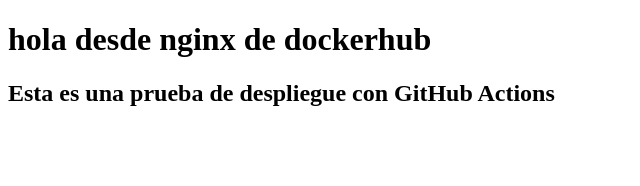
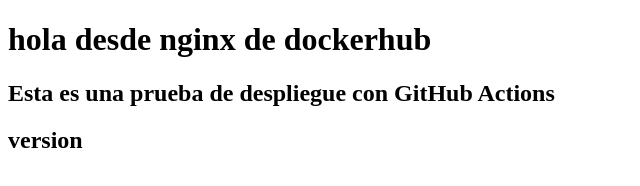
Before and after one commit to IblingGabrielValle-27/univalle_prueba, a plain HTML site: page index.html in a window 1280 px wide. Shown: the full height of the page, 0-640 px from the left. Drawn offline with Linux system fonts and the light colour scheme.

Commit message:
nueva version

```diff
--- a/index.html
+++ b/index.html
@@ -8,5 +8,6 @@
 <body>
     <h1>hola desde nginx de dockerhub</h1>
     <h2>Esta es una prueba de despliegue con GitHub Actions</h2>
+    <h2>version</h2>
 </body>
 </html>
```
